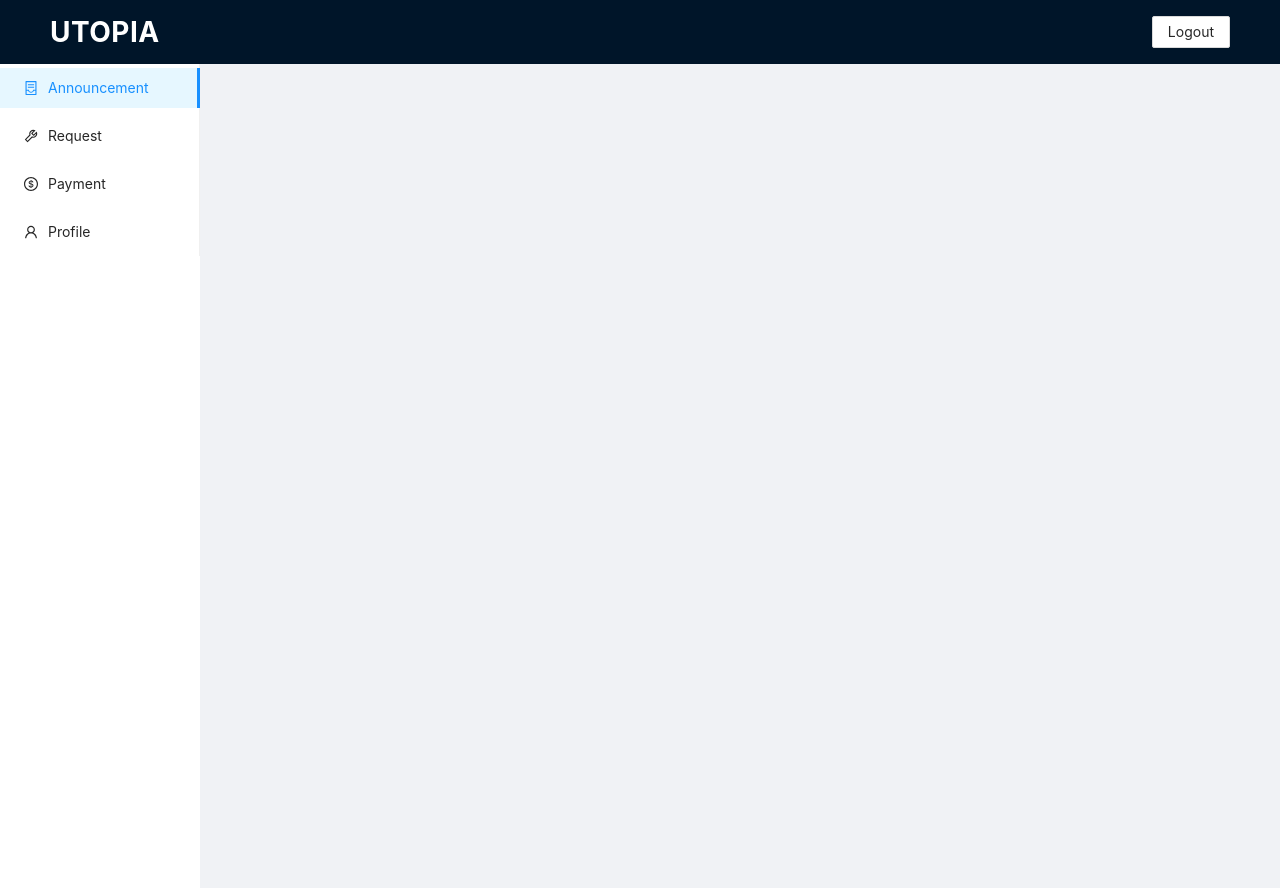
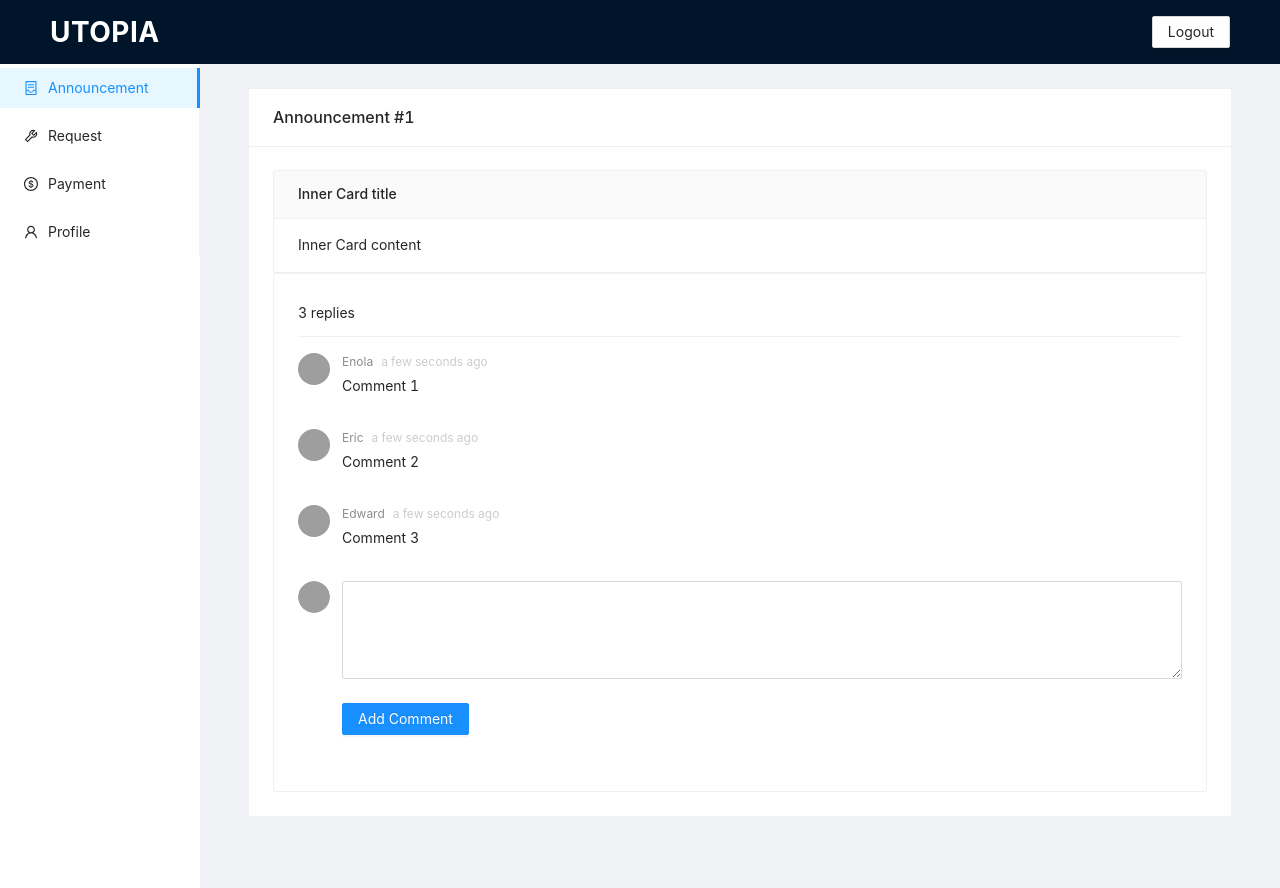
Before and after one commit to utopia-community/utopia-frontend, a React (Create React App) app: page /announcement-details in a window 1280 px wide. Built offline with nearby package versions, Linux system fonts and the light colour scheme; grey boxes are pictures that could not be loaded.

Commit message:
Add announcement details page

```diff
--- a/src/components/Announcement.js
+++ b/src/components/Announcement.js
@@ -1,18 +1,40 @@
-import { Card } from 'antd';
+import { Card, Typography, Space } from "antd";
+import { Link } from "react-router-dom";
 
 import "./Profile.js";
 
+const { Text } = Typography;
+
+const AnnouncementContent = (props) => {
+  const date = new Date().toISOString().slice(0, 10);
+  return (
+    <Space direction="vertical">
+      <h1>
+        <Text strong>{props.content}</Text>
+      </h1>
+      <h5>
+        <Text type="secondary">Date posted: {date}</Text>
+      </h5>
+    </Space>
+  );
+};
 
 const Announcement = () => {
   return (
     <Card title="Announcement">
-      <Card type="inner" title="Inner Card title 1" extra={<a href="#">More</a>}>
-        Inner Card content
+      <Card
+        type="inner"
+        title="Title 1"
+        extra={<Link to="/announcement-details">More</Link>}
+        // extra={<a href="#">More</a>}
+      >
+        <AnnouncementContent content="Content here..." />
       </Card>
+
       <Card
         style={{ marginTop: 16 }}
         type="inner"
-        title="Inner Card title"
+        title="Title 2"
         extra={<a href="#">More</a>}
       >
         Inner Card content
--- /dev/null
+++ b/src/components/AnnouncementDetails.js
@@ -0,0 +1,21 @@
+import * as React from "react";
+import { Card } from "antd";
+
+import "./Comment.js";
+
+import CommentSection from "./Comment.js";
+
+const AnnouncementDetails = () => {
+  return (
+    <Card title="Announcement #1">
+      <Card type="inner" title="Inner Card title">
+        Inner Card content
+      </Card>
+      <Card type="inner">
+        <CommentSection />
+      </Card>
+    </Card>
+  );
+};
+
+export default AnnouncementDetails;
--- a/src/components/App.js
+++ b/src/components/App.js
@@ -6,6 +6,7 @@ import "./Profile.js";
 import "./Login.js";
 import "./Request.js";
 import "./NewRequest.js";
+import "./AnnouncementDetails.js";
 
 import { Layout, Button, Menu, Space, Card } from "antd";
 import {
@@ -15,6 +16,7 @@ import {
   UserOutlined,
 } from "@ant-design/icons";
 import Announcement from "./Announcement.js";
+import AnnouncementDetails from "./AnnouncementDetails.js";
 import Profile from "./Profile.js";
 import Payment from "./Payment.js";
 import Request from "./Request.js";
@@ -117,6 +119,9 @@ function App() {
               <Route path="/announcement" exact>
                 <Announcement />
               </Route>
+              <Route path="/announcement-details" exact>
+                <AnnouncementDetails />
+              </Route>
               <Route path="/request" exact>
                 <Request />
               </Route>
@@ -130,7 +135,6 @@ function App() {
                 <Profile />
               </Route>
             </Switch>
-
           </Content>
         </Layout>
       </Layout>
--- /dev/null
+++ b/src/components/Comment.js
@@ -0,0 +1,137 @@
+import * as React from "react";
+import { Comment, Avatar, Form, Button, List, Input } from "antd";
+import moment from "moment";
+
+const { TextArea } = Input;
+
+const CommentList = ({ comments }) => (
+  <List
+    dataSource={comments}
+    header={`${comments.length} ${comments.length > 1 ? "replies" : "reply"}`}
+    itemLayout="horizontal"
+    renderItem={(props) => <Comment {...props} />}
+  />
+);
+
+const Editor = ({ onChange, onSubmit, submitting, value }) => (
+  <>
+    <Form.Item>
+      <TextArea rows={4} onChange={onChange} value={value} />
+    </Form.Item>
+    <Form.Item>
+      <Button
+        htmlType="submit"
+        loading={submitting}
+        onClick={onSubmit}
+        type="primary"
+      >
+        Add Comment
+      </Button>
+    </Form.Item>
+  </>
+);
+
+const COMMENTS = [
+  {
+    author: "Enola",
+    avatar: "https://zos.alipayobjects.com/rmsportal/ODTLcjxAfvqbxHnVXCYX.png",
+    content: <p>Comment 1</p>,
+    datetime: moment().fromNow(),
+  },
+  {
+    author: "Eric",
+    avatar: "https://zos.alipayobjects.com/rmsportal/ODTLcjxAfvqbxHnVXCYX.png",
+    content: <p>Comment 2</p>,
+    datetime: moment().fromNow(),
+  },
+  {
+    author: "Edward",
+    avatar: "https://zos.alipayobjects.com/rmsportal/ODTLcjxAfvqbxHnVXCYX.png",
+    content: <p>Comment 3</p>,
+    datetime: moment().fromNow(),
+  },
+];
+
+const CommentSection = () => {
+  const [loading, setLoading] = React.useState(true);
+  const [comments, setComments] = React.useState([]);
+  const [submitting, setSubmitting] = React.useState(false);
+  const [value, setValue] = React.useState("");
+
+  React.useEffect(() => {
+    setComments(COMMENTS);
+  }, []);
+
+  const handleSubmit = () => {
+    if (!value) {
+      return;
+    }
+
+    setSubmitting(true);
+
+    // Make API call, submit comment to the server
+    // fetch("/api/comment", { method: "POST" })
+    //   .then((response) => response.json())
+    //   .then((res) => {
+    //     setSubmitting(false);
+    //     if (res.success) {
+    //       setValue("");
+    //       setComments([
+    //         ...comments,
+    //         {
+    //           author: "Elsa",
+    //           avatar:
+    //             "https://zos.alipayobjects.com/rmsportal/ODTLcjxAfvqbxHnVXCYX.png",
+    //           content: <p>{value}</p>,
+    //           datetime: moment().fromNow(),
+    //         },
+    //       ]);
+    //     } else {
+    //       setError(res.error.message);
+    //     }
+    //   });
+
+    setTimeout(() => {
+      setSubmitting(false);
+      setValue("");
+      setComments([
+        ...comments,
+        {
+          author: "Elsa",
+          avatar:
+            "https://zos.alipayobjects.com/rmsportal/ODTLcjxAfvqbxHnVXCYX.png",
+          content: <p>{value}</p>,
+          datetime: moment().fromNow(),
+        },
+      ]);
+    }, 1000);
+  };
+
+  const handleChange = (e) => {
+    setValue(e.target.value);
+  };
+
+  return (
+    <>
+      {comments.length > 0 && <CommentList comments={comments} />}
+      <Comment
+        avatar={
+          <Avatar
+            src="https://zos.alipayobjects.com/rmsportal/ODTLcjxAfvqbxHnVXCYX.png"
+            alt="Han Solo"
+          />
+        }
+        content={
+          <Editor
+            onChange={handleChange}
+            onSubmit={handleSubmit}
+            submitting={submitting}
+            value={value}
+          />
+        }
+      />
+    </>
+  );
+};
+
+export default CommentSection;
--- a/src/components/NewRequest.js
+++ b/src/components/NewRequest.js
@@ -1,6 +1,5 @@
-
 const NewRequest = () => {
-  return <div> This is new request page!</div>
+  return <div> This is new request page!</div>;
 };
 
 export default NewRequest;
```
Also changed, not shown: src/components/Payment.js (+2 -6 lines), src/components/Request.js (+6 -1 lines).
